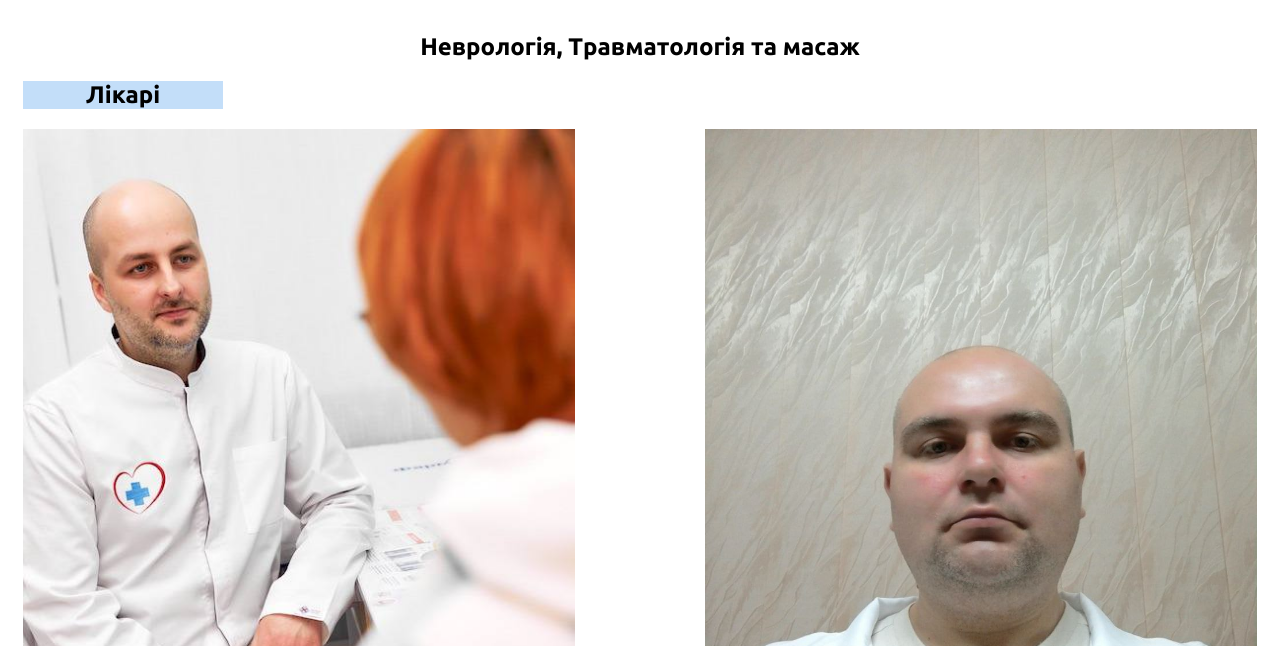
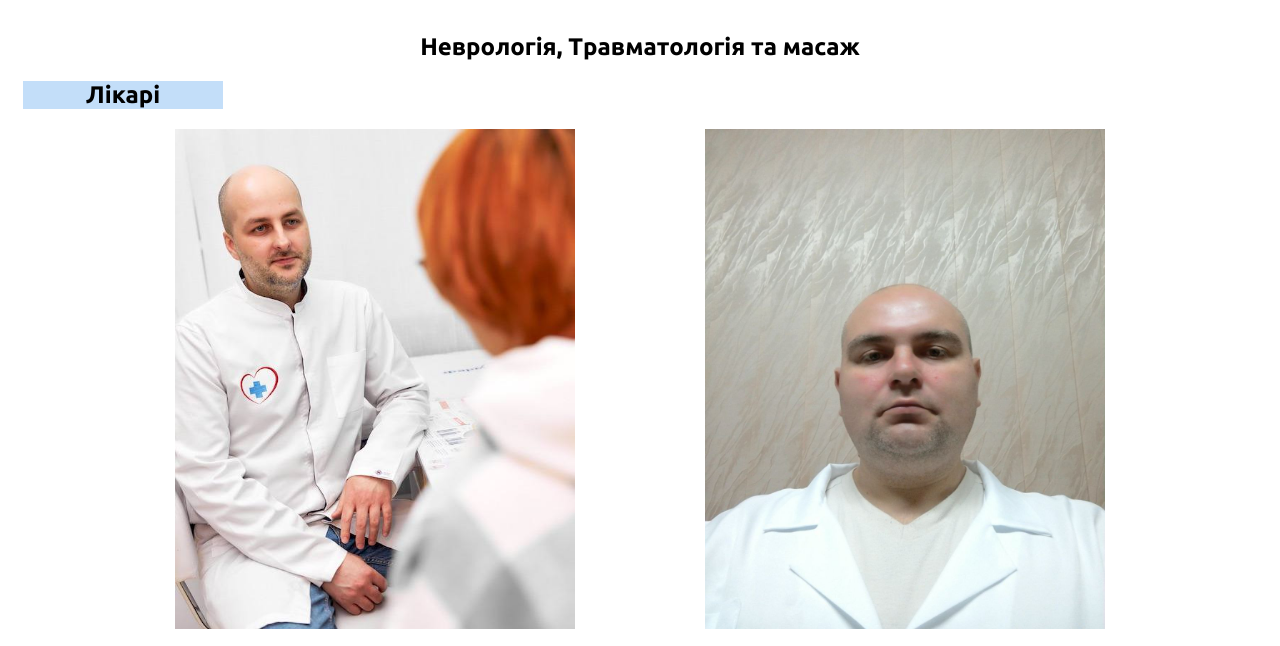
Before and after one commit to Dm1tr0P/MedArt2.0, a plain HTML site: page massage.html in a window 1280 px wide. Shown: the part 111-757 px from the top of the page. Drawn offline with Linux system fonts and the light colour scheme.

Commit message:
dadada
dadadada

```diff
--- a/media.css
+++ b/media.css
@@ -390,6 +390,10 @@
     box-shadow: 3px 3px 1px 1px #0456b7;
     cursor: pointer;
   }
+  .masDoc {
+    width: 400px;
+    height: 500px;
+  }
 }
 @media screen and (max-width: 1157px) {
   .container-flex-doc {
```
